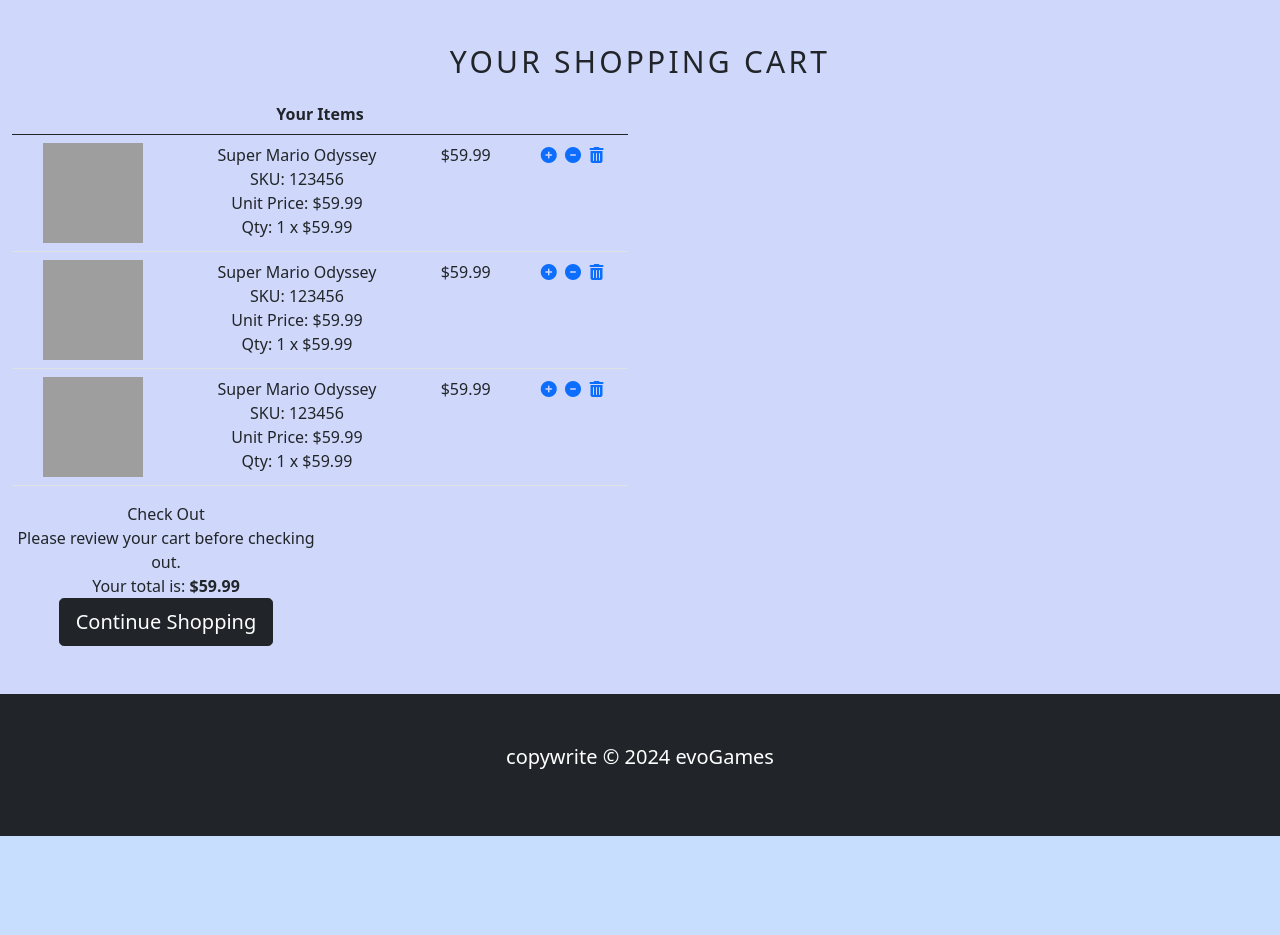
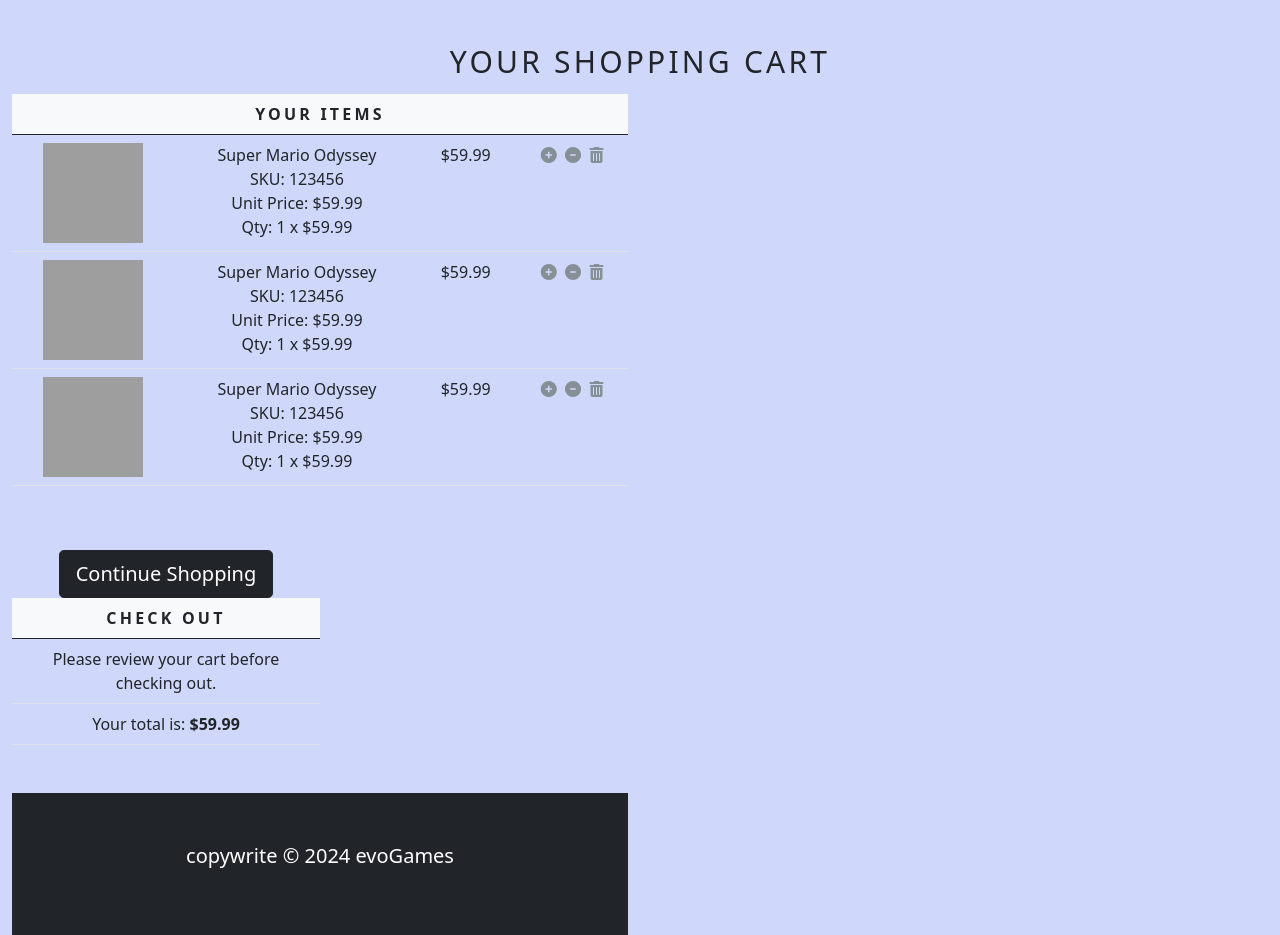
Before and after one commit to prodhanm/e_com_games, a Django app: page /cart/ in a window 1280 px wide. Shown: the part 69-1004 px from the top of the page. Before the commit the page ends 905 px from the top, so only its background shows below. Run offline with Django 5.2, Linux system fonts and the light colour scheme; data that the repository does not hold is empty; some libraries are stand-ins or nearby versions; grey boxes are pictures that could not be loaded.

Commit message:
modified cart page via css

```diff
--- /dev/null
+++ b/store/static/css/cart.css
@@ -0,0 +1,16 @@
+.cart_table {
+    min-width: 400px;
+    font: size 14px;
+}
+
+.cart_thead {
+    font-weight: normal;
+    text-transform: uppercase;
+    letter-spacing: .2em;
+    background-color: #f8f9fa !important;
+}
+
+.cart_icon {
+    text-decoration: none;
+    color: #868e96 !important;
+}
--- a/store/templates/base.html
+++ b/store/templates/base.html
@@ -11,6 +11,7 @@
         integrity="sha384-EVSTQN3/azprG1Anm3QDgpJLIm9Nao0Yz1ztcQTwFspd3yD65VohhpuuCOmLASjC"
         crossorigin="anonymous">
     <link rel="stylesheet" href="{% static 'css/base.css' %}">
+    <link rel="stylesheet" href="{% static 'css/cart.css' %}">
 
 
     <title>{% block title %} {% endblock %}</title>
--- a/store/templates/cart.html
+++ b/store/templates/cart.html
@@ -14,8 +14,8 @@
     </div>
     <div class="row mx-auto">
         <div class="col-12 col-sm-12 col-md-12 col-lg-6 text-center">
-            <table class="table">
-                <thead>
+            <table class="table cart_table">
+                <thead class="cart_thead">
                     <tr>
                         <th colspan="4">
                             Your Items
@@ -42,16 +42,17 @@
                             $59.99
                         </td>
                         <td>
-                            &nbsp;<a href=""><i class="fa-sharp fa-solid fa-plus-circle"></i></a>
-                            &nbsp;<a href=""><i class="fa-sharp fa-solid fa-minus-circle"></i></a>
-                            &nbsp;<a href=""><i class="fa-sharp fa-solid fa-trash-alt"></i></a>
+                            &nbsp;<a href=""><i class="fa-sharp fa-solid fa-plus-circle cart_icon"></i></a>
+                            &nbsp;<a href=""><i class="fa-sharp fa-solid fa-minus-circle cart_icon"></i></a>
+                            &nbsp;<a href=""><i class="fa-sharp fa-solid fa-trash-alt cart_icon"></i></a>
                         </td>
                     </tr>
                 {% endfor %}
         </div>
     </table>
-        <div class="col-12 col-sm-12 col-md-12 col-lg-6 text-center">
-            <thead>
+    <div class="col-12 col-sm-12 col-md-12 col-lg-6 text-center">
+        <table class="table cart">
+            <thead class="cart_thead">
                 <tr>
                     <th>
                         Check Out
@@ -80,5 +81,6 @@
             </a>
         </div>
         </div>
+    </table>
     </div>
 {% endblock %}
```
